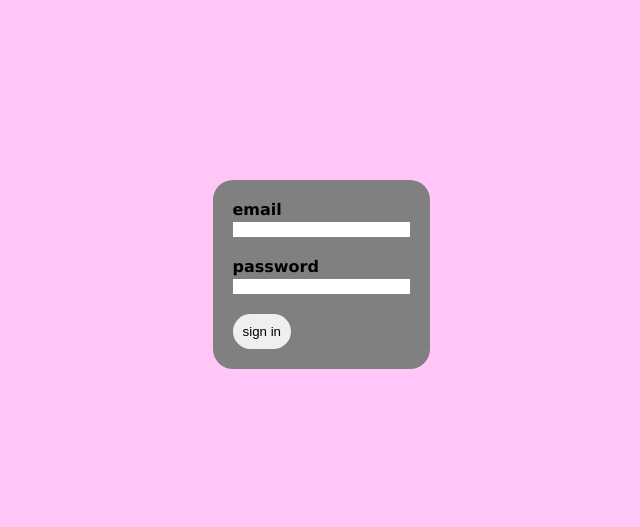
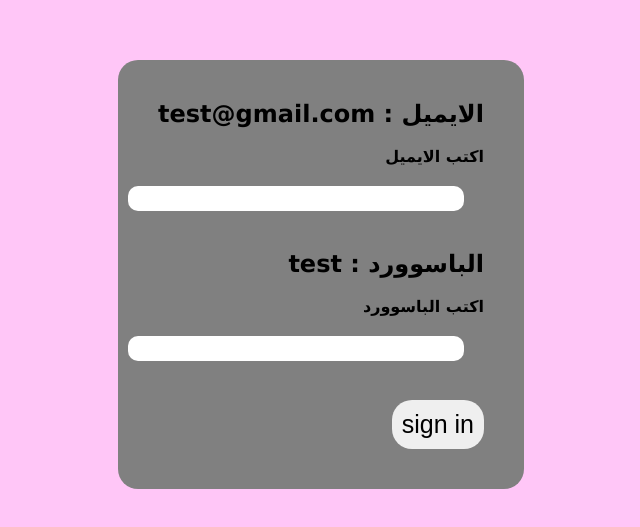
Before and after one commit to MOHABNAHS/sign-in---mohabnahs, a plain HTML site: page index.html in a window 1280 px wide. Shown: the part 101-628 px from the top of the page, without its empty margins (319-959 px from the left). Drawn offline with Linux system fonts and the light colour scheme.

Commit message:
Add files via upload

```diff
--- a/index.html
+++ b/index.html
@@ -1,6 +1,6 @@
 <!-- بسم الله الرحمن الرحيم -->
 <!DOCTYPE html>
-<html lang="en">
+<html lang="ar" dir="rtl">
 
 <head>
     <meta charset="UTF-8">
@@ -14,10 +14,14 @@
     <h1 id="h1"></h1>
 
     <section class="container">
-        <label id="labelEmail" for="email">email</label><br>
+        <h2>الايميل : test@gmail.com</h2>
+        <br>
+        <label id="labelEmail" for="email">اكتب الايميل</label><br>
         <input id="email" type="email"><br>
         <br>
-        <label id="labelPassword" for="password">password</label><br>
+        <h2>الباسوورد : test</h2>
+        <br>
+        <label id="labelPassword" for="password">اكتب الباسوورد</label><br>
         <input id="password" type="password"><br><br>
         <input id="submitBtn" type="submit" value="sign in">
     </section>
--- a/main.css
+++ b/main.css
@@ -19,7 +19,17 @@ body {
 .container {
     background-color: gray;
     border-radius: 20px;
-    padding: 20px;
+    padding: 40px;
+    width: auto;
+    height: auto;
+}
+
+#email,
+#password {
+    width: 100%;
+    padding: 5px;
+    border-radius: 10px;
+    margin: 20px;
 }
 
 input {
@@ -36,6 +46,7 @@ input {
     margin-left: auto;
     outline: none;
     transition: 200ms;
+    font-size: 25px;
 }
 
 #submitBtn:hover {
```
